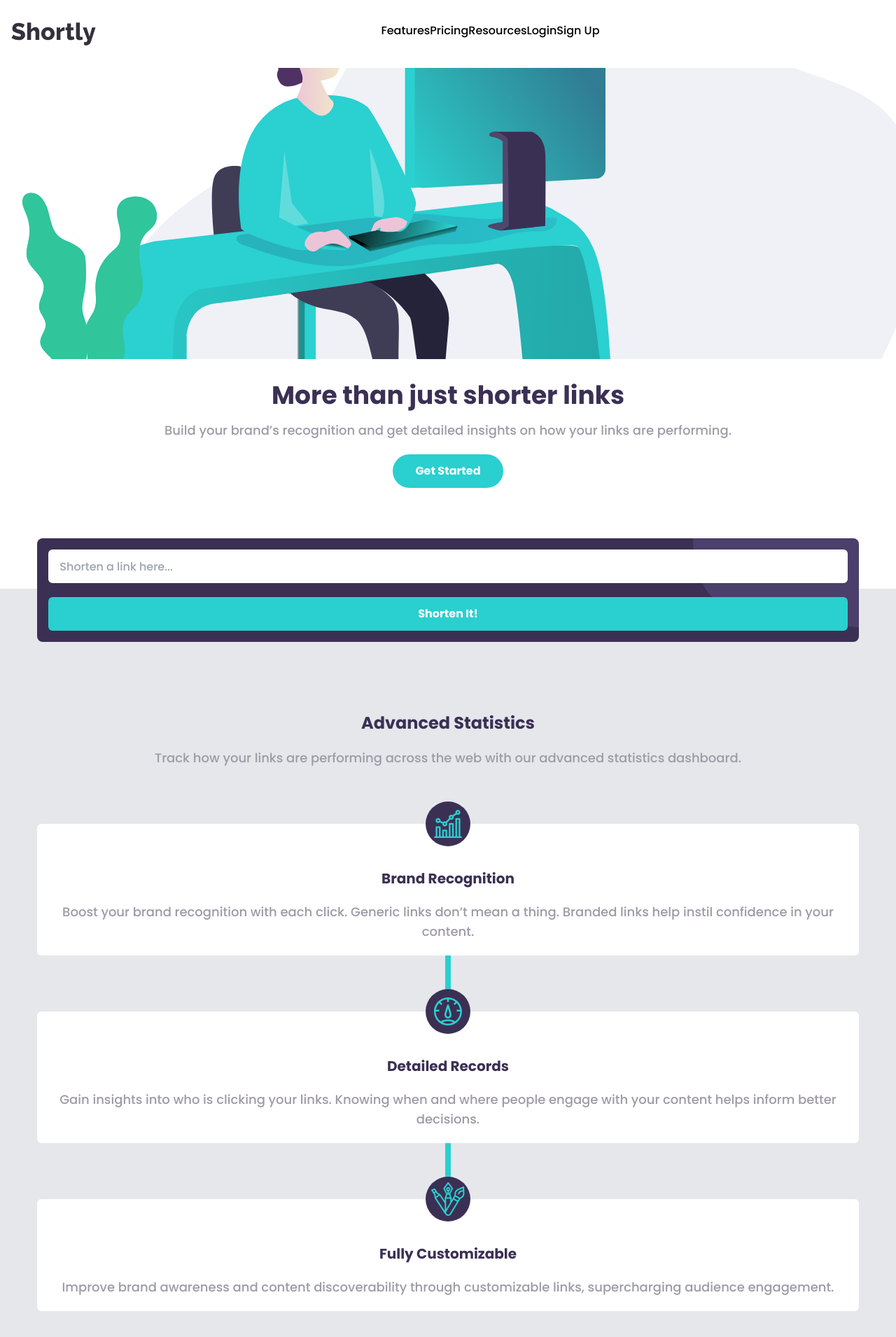
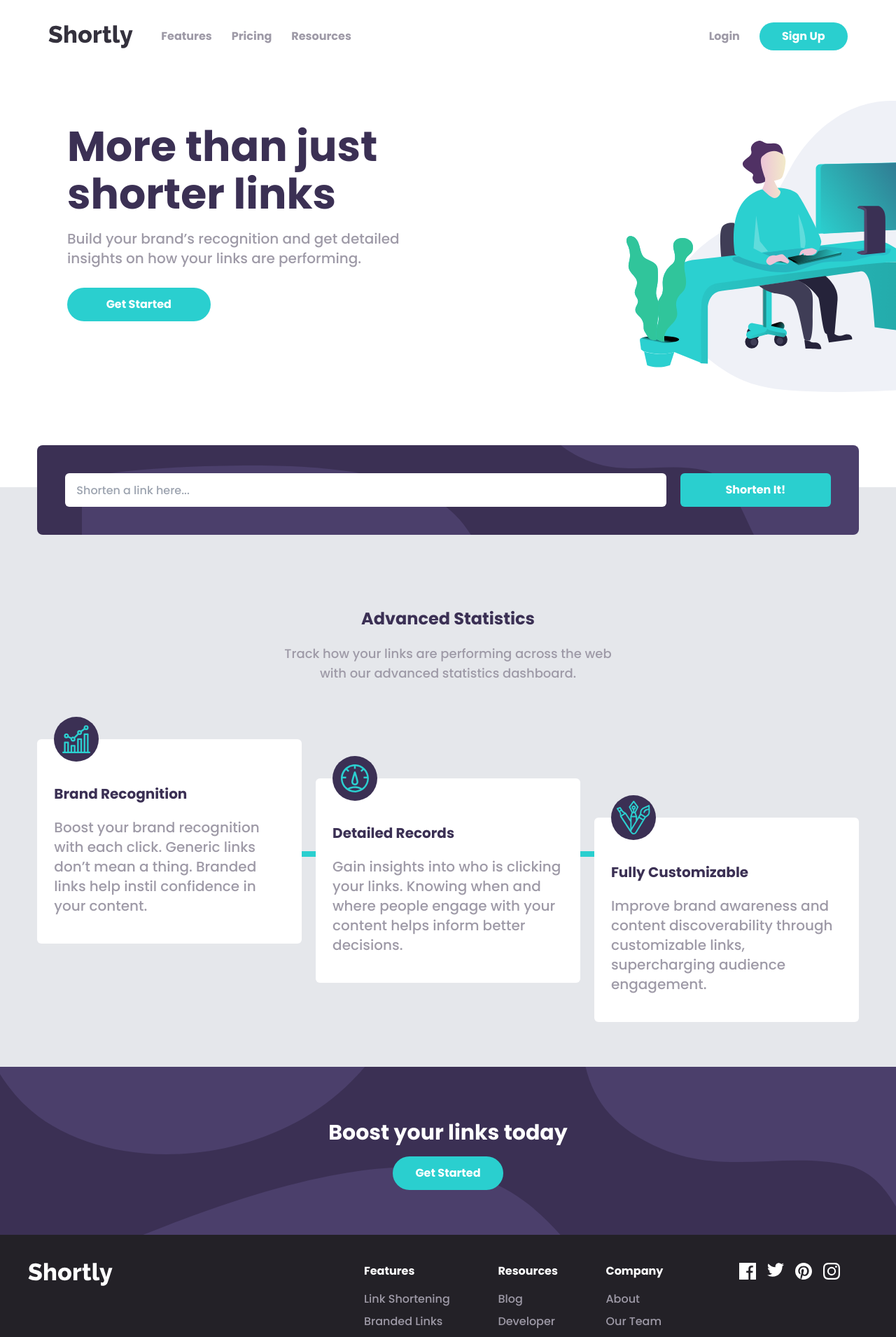
Before and after one commit to ahmedsaliuGit/url-shortener, a React (Create React App) app: page / in a window 1280 px wide. Shown: the top 1910 px of the page at 70% size. Built offline with nearby package versions, Linux system fonts and the light colour scheme.

Commit message:
Completed all the user stories

```diff
--- a/src/components/Footer.jsx
+++ b/src/components/Footer.jsx
@@ -1,15 +1,10 @@
 import React from "react";
-
-import Facebook from "../images/icon-facebook.svg";
-import Twitter from "../images/icon-twitter.svg";
-import Pinterest from "../images/icon-pinterest.svg";
-import Instagram from "../images/icon-instagram.svg";
 
 function Footer(props) {
   return (
-    <footer className="bg-v-dark-violet py-10">
-      <div className="lg:container text-center text-white w-11/12 mx-auto">
-        <div className="flex justify-center items-center py-4">
+    <footer className="bg-v-dark-violet p-10">
+      <div className="lg:container text-center lg:text-left text-white w-11/12 mx-auto lg:flex lg:justify-between">
+        <div className="flex justify-center lg:justify-start items-center lg:items-start py-4 lg:py-0 lg:w-2/5">
           <svg xmlns="http://www.w3.org/2000/svg" width="121" height="33">
             <path
               fill="#FFFFFF"
@@ -17,31 +12,81 @@ function Footer(props) {
             />
           </svg>
         </div>
-        <div>
-          <div className="text-grayish-violet mt-6">
+        <div className="lg:w-3/5 lg:flex justify-between">
+          <div className="text-grayish-violet mt-6 lg:mt-0">
             <h3 className="text-white mb-4 font-bold text-base">Features</h3>
-            <p className="mb-2">Link Shortening</p>
-            <p className="mb-2">Branded Links</p>
-            <p className="mb-2">Analytics</p>
+            <p className="mb-2 hover:text-c-cyan hover:cursor-pointer">
+              Link Shortening
+            </p>
+            <p className="mb-2 hover:text-c-cyan hover:cursor-pointer">
+              Branded Links
+            </p>
+            <p className="mb-2 hover:text-c-cyan hover:cursor-pointer">
+              Analytics
+            </p>
           </div>
-          <div className="text-grayish-violet mt-6">
+          <div className="text-grayish-violet mt-6 lg:mt-0">
             <h3 className="text-white mb-4 font-bold text-base">Resources</h3>
-            <p className="mb-2">Blog</p>
-            <p className="mb-2">Developer</p>
-            <p className="mb-2">Support</p>
+            <p className="mb-2 hover:text-c-cyan hover:cursor-pointer">Blog</p>
+            <p className="mb-2 hover:text-c-cyan hover:cursor-pointer">
+              Developer
+            </p>
+            <p className="mb-2 hover:text-c-cyan hover:cursor-pointer">
+              Support
+            </p>
           </div>
-          <div className="text-grayish-violet mt-6">
+          <div className="text-grayish-violet mt-6 lg:mt-0">
             <h3 className="text-white mb-4 font-bold text-base">Company</h3>
-            <p className="mb-2">About</p>
-            <p className="mb-2">Our Team</p>
-            <p className="mb-2">Career</p>
-            <p className="mb-2">Contact</p>
+            <p className="mb-2 hover:text-c-cyan hover:cursor-pointer">About</p>
+            <p className="mb-2 hover:text-c-cyan hover:cursor-pointer">
+              Our Team
+            </p>
+            <p className="mb-2 hover:text-c-cyan hover:cursor-pointer">
+              Career
+            </p>
+            <p className="mb-2 hover:text-c-cyan hover:cursor-pointer">
+              Contact
+            </p>
           </div>
-          <div className="flex justify-between items-center w-1/2 mt-10 mx-auto">
-            <img src={Facebook} alt="Social media icon facebook" />
-            <img src={Twitter} alt="Social media icon twitter" />
-            <img src={Pinterest} alt="Social media icon pinterest" />
-            <img src={Instagram} alt="Social media icon instagram" />
+          <div className="flex justify-between items-center lg:items-start w-1/2 lg:w-1/5 mt-10 lg:mt-0 mx-auto lg:mx-10">
+            <svg
+              className="hover:cursor-pointer hover:fill-current hover:text-cyan-200"
+              xmlns="http://www.w3.org/2000/svg"
+              width="24"
+              height="24"
+              fill="#FFF"
+              stroke="currentColor"
+              aria-hidden="true"
+            >
+              <path d="M22.675 0H1.325C.593 0 0 .593 0 1.325v21.351C0 23.407.593 24 1.325 24H12.82v-9.294H9.692v-3.622h3.128V8.413c0-3.1 1.893-4.788 4.659-4.788 1.325 0 2.463.099 2.795.143v3.24l-1.918.001c-1.504 0-1.795.715-1.795 1.763v2.313h3.587l-.467 3.622h-3.12V24h6.116c.73 0 1.323-.593 1.323-1.325V1.325C24 .593 23.407 0 22.675 0z" />
+            </svg>
+            <svg
+              xmlns="http://www.w3.org/2000/svg"
+              className="hover:cursor-pointer hover:fill-current hover:text-cyan-200"
+              width="24"
+              height="20"
+              fill="#FFF"
+            >
+              <path d="M24 2.557a9.83 9.83 0 01-2.828.775A4.932 4.932 0 0023.337.608a9.864 9.864 0 01-3.127 1.195A4.916 4.916 0 0016.616.248c-3.179 0-5.515 2.966-4.797 6.045A13.978 13.978 0 011.671 1.149a4.93 4.93 0 001.523 6.574 4.903 4.903 0 01-2.229-.616c-.054 2.281 1.581 4.415 3.949 4.89a4.935 4.935 0 01-2.224.084 4.928 4.928 0 004.6 3.419A9.9 9.9 0 010 17.54a13.94 13.94 0 007.548 2.212c9.142 0 14.307-7.721 13.995-14.646A10.025 10.025 0 0024 2.557z" />
+            </svg>
+            <svg
+              className="hover:cursor-pointer hover:fill-current hover:text-cyan-200"
+              xmlns="http://www.w3.org/2000/svg"
+              width="24"
+              height="24"
+              fill="#FFF"
+            >
+              <path d="M12 0C5.373 0 0 5.372 0 12c0 5.084 3.163 9.426 7.627 11.174-.105-.949-.2-2.405.042-3.441.218-.937 1.407-5.965 1.407-5.965s-.359-.719-.359-1.782c0-1.668.967-2.914 2.171-2.914 1.023 0 1.518.769 1.518 1.69 0 1.029-.655 2.568-.994 3.995-.283 1.194.599 2.169 1.777 2.169 2.133 0 3.772-2.249 3.772-5.495 0-2.873-2.064-4.882-5.012-4.882-3.414 0-5.418 2.561-5.418 5.207 0 1.031.397 2.138.893 2.738a.36.36 0 01.083.345l-.333 1.36c-.053.22-.174.267-.402.161-1.499-.698-2.436-2.889-2.436-4.649 0-3.785 2.75-7.262 7.929-7.262 4.163 0 7.398 2.967 7.398 6.931 0 4.136-2.607 7.464-6.227 7.464-1.216 0-2.359-.631-2.75-1.378l-.748 2.853c-.271 1.043-1.002 2.35-1.492 3.146C9.57 23.812 10.763 24 12 24c6.627 0 12-5.373 12-12 0-6.628-5.373-12-12-12z" />
+            </svg>
+            <svg
+              className="hover:cursor-pointer hover:fill-current hover:text-cyan-200"
+              xmlns="http://www.w3.org/2000/svg"
+              width="24"
+              height="24"
+              fill="#FFF"
+            >
+              <path d="M12 2.163c3.204 0 3.584.012 4.85.07 3.252.148 4.771 1.691 4.919 4.919.058 1.265.069 1.645.069 4.849 0 3.205-.012 3.584-.069 4.849-.149 3.225-1.664 4.771-4.919 4.919-1.266.058-1.644.07-4.85.07-3.204 0-3.584-.012-4.849-.07-3.26-.149-4.771-1.699-4.919-4.92-.058-1.265-.07-1.644-.07-4.849 0-3.204.013-3.583.07-4.849.149-3.227 1.664-4.771 4.919-4.919 1.266-.057 1.645-.069 4.849-.069zM12 0C8.741 0 8.333.014 7.053.072 2.695.272.273 2.69.073 7.052.014 8.333 0 8.741 0 12c0 3.259.014 3.668.072 4.948.2 4.358 2.618 6.78 6.98 6.98C8.333 23.986 8.741 24 12 24c3.259 0 3.668-.014 4.948-.072 4.354-.2 6.782-2.618 6.979-6.98.059-1.28.073-1.689.073-4.948 0-3.259-.014-3.667-.072-4.947-.196-4.354-2.617-6.78-6.979-6.98C15.668.014 15.259 0 12 0zm0 5.838a6.162 6.162 0 100 12.324 6.162 6.162 0 000-12.324zM12 16a4 4 0 110-8 4 4 0 010 8zm6.406-11.845a1.44 1.44 0 100 2.881 1.44 1.44 0 000-2.881z" />
+            </svg>
           </div>
         </div>
       </div>
--- a/src/components/Header.jsx
+++ b/src/components/Header.jsx
@@ -11,7 +11,7 @@ function Header(props) {
 
   return (
     <header>
-      <div className="xl:container xl:mx-auto px-4 py-8 flex justify-between">
+      <div className="lg:container lg:w-11/12 lg:mx-auto px-4 py-8 lg:py flex justify-between lg:justify-start items-center">
         <img src={Logo} alt="Shortly logo" />
         <div className="lg:hidden">
           <button
@@ -28,16 +28,26 @@ function Header(props) {
             </svg>
           </button>
         </div>
-        <nav className="hidden lg:flex lg:mx-auto">
+        <nav className="hidden lg:flex items-center w-full ml-10 text-grayish-violet">
           <ul className="lg:flex">
-            <li>Features</li>
-            <li>Pricing</li>
-            <li>Resources</li>
+            <li className="font-bold hover:text-dark-violet hover:cursor-pointer">
+              Features
+            </li>
+            <li className="ml-7 font-bold hover:text-dark-violet hover:cursor-pointer">
+              Pricing
+            </li>
+            <li className="ml-7 font-bold hover:text-dark-violet hover:cursor-pointer">
+              Resources
+            </li>
           </ul>
 
-          <ul className="lg:flex">
-            <li>Login</li>
-            <li>Sign Up</li>
+          <ul className="lg:flex items-center ml-auto">
+            <li className="ml-7 font-bold hover:text-dark-violet hover:cursor-pointer">
+              Login
+            </li>
+            <li className="ml-7 font-bold bg-c-cyan rounded-full px-8 py-2 text-white hover:bg-opacity-60 hover:cursor-pointer">
+              Sign Up
+            </li>
           </ul>
         </nav>
         <div
--- a/src/components/Main.jsx
+++ b/src/components/Main.jsx
@@ -1,24 +1,109 @@
-import React from "react";
+import React, { useState } from "react";
 
 import brandReco from "../images/icon-brand-recognition.svg";
 import brandRecords from "../images/icon-detailed-records.svg";
 import brandCustomized from "../images/icon-fully-customizable.svg";
 
+function fetchLocalStorageData() {
+  const urlList = localStorage.getItem("urlList");
+
+  if (urlList) return JSON.parse(urlList);
+
+  return null;
+}
+
+function limitStrLen(str) {
+  if (window.innerWidth <= 425) {
+    return str.substring(0, 37) + "...";
+  }
+
+  return str;
+}
+
 function Main(props) {
+  const [url, setUrl] = useState("");
+  const [isError, setIsError] = useState(false);
+  const [shortenUrlList, setShortenUrlList] = useState(
+    fetchLocalStorageData() || []
+  );
+  const [errorMsg, setErrorMsg] = useState("");
+
+  const handleOnChange = function (event) {
+    if (isError) {
+      setIsError(false);
+      setErrorMsg("");
+    }
+    setUrl(event.target.value);
+  };
+
+  const handleClick = async function () {
+    if (url === "") {
+      setIsError(true);
+      return;
+    }
+
+    const shortenUrl = "https://api.shrtco.de/v2/shorten?url=" + url;
+
+    const response = await fetch(shortenUrl);
+    const result = await response.json();
+
+    let newData = [];
+
+    if (result.ok) {
+      newData = [...shortenUrlList, result.result];
+      setShortenUrlList(newData);
+      updateLocalStorage(newData);
+      setUrl("");
+    } else {
+      setErrorMsg(limitStrLen(result.error));
+      setIsError(true);
+    }
+  };
+
+  const updateUrlCopy = function (arr, url, state) {
+    let updatedList = arr.map((item) => {
+      if (item.code === url.code) {
+        item.isCopied = state;
+      }
+
+      return item;
+    });
+
+    setShortenUrlList(updatedList);
+    updateLocalStorage(updatedList);
+
+    return updatedList;
+  };
+
+  const handleCopyClick = async function (url) {
+    try {
+      let updatedList = updateUrlCopy(shortenUrlList, url, true);
+
+      setTimeout(() => updateUrlCopy(updatedList, url, false), 3000);
+      await navigator.clipboard.writeText(url);
+    } catch (e) {
+      console.log(e);
+    }
+  };
+
+  const updateLocalStorage = function (urls) {
+    localStorage.setItem("urlList", JSON.stringify(urls));
+  };
+
   return (
     <main>
       <div>
-        <div>
-          <div className="bg-[url('images/illustration-working.svg')] bg-cover bg-no-repeat bg-left py-40 md:py-52 hero"></div>
-          <div className="text-center py-8 px-4">
-            <h1 className="text-4xl font-bold mb-4 text-dark-violet">
+        <div className="lg:flex lg:py-10 lg:ml-24 2xl:container 2xl:mx-auto">
+          <div className="bg-[url('images/illustration-working.svg')] bg-cover bg-no-repeat bg-left py-40 md:py-52 hero lg:order-2 lg:w-full lg:bg-contain lg:bg-right"></div>
+          <div className="text-center lg:text-left py-8 px-4 lg:px-0">
+            <h1 className="text-4xl lg:text-6xl lg:leading-[1.125em] font-bold mb-4 text-dark-violet">
               More than just shorter links
             </h1>
-            <p className="text-lg text-grayish-violet mb-5">
+            <p className="text-lg lg:text-xl text-grayish-violet mb-7">
               Build your brand’s recognition and get detailed insights on how
               your links are performing.
             </p>
-            <button className="bg-c-cyan rounded-full text-white font-bold px-8 py-3">
+            <button className="lg:w-2/5 bg-c-cyan rounded-full text-white font-bold px-8 py-3 hover:bg-cyan-200">
               Get Started
             </button>
           </div>
@@ -26,88 +111,125 @@ function Main(props) {
       </div>
 
       <div className="relative">
-        <div className="py-14"></div>
-        <div className="py-14 bg-gray-200"></div>
-        <div className="absolute top-10 w-full">
-          <div className="container mx-auto w-11/12 p-4 bg-dark-violet bg-[url(images/bg-shorten-mobile.svg)] bg-no-repeat bg-right-top rounded-lg">
-            <label htmlFor="url">
+        <div className="py-14 lg:py-12"></div>
+        <div className="py-12 lg:py-10 bg-gray-200"></div>
+        <div className="absolute top-10 lg:top-9 w-full">
+          <div className="container mx-auto w-11/12 p-4 lg:p-10 bg-dark-violet bg-[url(images/bg-shorten-mobile.svg)] lg:bg-[url(images/bg-shorten-desktop.svg)] bg-no-repeat bg-right-top rounded-lg lg:flex lg:items-center">
+            <label htmlFor="url" className="lg:w-4/5  lg:mr-5 lg:relative">
               <input
                 type="text"
                 placeholder="Shorten a link here..."
-                value=""
+                value={url}
                 id="url"
-                onChange={() => console.log("iput")}
-                className="w-full h-12 rounded-md mb-5 px-4"
+                onChange={handleOnChange}
+                className={`w-full h-12 rounded-md lg:mb-0 px-4 outline-dark-violet ${
+                  isError ? "border-2 border-solid border-red-600" : ""
+                }`}
               />
+              <span
+                className={`text-red-600 ${
+                  isError ? "visible" : "invisible"
+                } italic h-5 lg:block lg:absolute lg:-bottom-5`}
+              >
+                {errorMsg.length > 0 ? errorMsg : "Please add url"}
+              </span>
             </label>
-            <button className="w-full bg-c-cyan h-12 rounded-md text-white font-bold">
+            <button
+              className="w-full lg:w-1/5 mt-2 lg:mt-0 bg-c-cyan h-12 rounded-md text-white font-bold hover:bg-cyan-200"
+              onClick={handleClick}
+            >
               Shorten It!
             </button>
           </div>
-          <div></div>
         </div>
       </div>
 
-      <div className="bg-gray-200 w-full py-16">
+      <div className="bg-gray-200 w-full pb-16">
+        <div className="container mx-auto w-11/12 bg-gray-200 pb-5 pt-2 mb-16">
+          {shortenUrlList.map((item) => (
+            <div
+              className="lg:flex lg:justify-between lg:items-center bg-white py-3 lg:px-10 mb-2 rounded-md"
+              key={item.code}
+            >
+              <div className="w-full lg:w-[70%] border-b border-gray-200 lg:border-none px-5 lg:px-0 pb-3 lg:pb-0">
+                <p className="">{limitStrLen(item.original_link)}</p>
+              </div>
+              <div className="w-full lg:w-[20%] lg:mr-10 px-5 lg:px-0 py-3">
+                <p className="text-c-cyan lg:text-right">{item.short_link2}</p>
+              </div>
+              <div className="px-5 lg:px-0 lg:w-[10%]">
+                <button
+                  className={`w-full ${
+                    item.isCopied ? "bg-dark-violet" : "bg-c-cyan"
+                  } text-white rounded-md p-2`}
+                  onClick={() => handleCopyClick(item)}
+                >
+                  {item.isCopied ? "copied" : "copy"}
+                </button>
+              </div>
+            </div>
+          ))}
+        </div>
         <div className="container w-11/12 mx-auto text-center">
           <h2 className="text-2xl text-dark-violet font-bold">
             Advanced Statistics
           </h2>
-          <p className="text-lg text-grayish-violet mt-5">
+          <p className="text-lg text-grayish-violet mt-5 lg:w-2/5 lg:mx-auto">
             Track how your links are performing across the web with our advanced
             statistics dashboard.
           </p>
         </div>
 
         <div className="container w-11/12 mx-auto pt-10 relative z-10">
-          <div className="w-full absolute top-60">
-            <div className="w-2 h-[40em] md:h-96 my-auto mx-auto bg-c-cyan"></div>
+          <div className="w-full absolute top-60 lg:flex lg:justify-center lg:items-center">
+            <div className="w-2 h-[40em] md:h-96 lg:w-11/12 lg:h-2 my-auto mx-auto bg-c-cyan"></div>
           </div>
-          <div className="w-full text-center relative mt-10">
+          <div className="lg:flex lg:justify-center mt-10">
+            <div className="w-full text-center lg:text-left relative lg:mb-28">
               <div className="w-full absolute -top-8">
-              <div className="w-16 h-16 mx-auto rounded-full flex justify-center items-center bg-dark-violet">
+                <div className="w-16 h-16 mx-auto lg:ml-6 rounded-full flex justify-center items-center bg-dark-violet">
                   <img src={brandReco} alt="Icon brand recognition" />
                 </div>
               </div>
-            <div className="bg-white pt-16 px-4 pb-5 rounded-md">
+              <div className="bg-white pt-16 px-4 lg:px-6 pb-5 lg:pb-10 rounded-md">
                 <h3 className="text-dark-violet text-xl font-bold">
                   Brand Recognition
                 </h3>
-              <p className="text-lg text-grayish-violet mt-5">
+                <p className="text-lg lg:text-xl text-grayish-violet mt-5">
                   Boost your brand recognition with each click. Generic links
-                don’t mean a thing. Branded links help instil confidence in your
-                content.
+                  don’t mean a thing. Branded links help instil confidence in
+                  your content.
                 </p>
               </div>
             </div>
-          <div className="w-full text-center relative mt-20">
+            <div className="w-full text-center lg:text-left relative mt-20 lg:mt-0 lg:ml-5 self-center">
               <div className="w-full absolute -top-8">
-              <div className="w-16 h-16 mx-auto rounded-full flex justify-center items-center bg-dark-violet">
+                <div className="w-16 h-16 mx-auto lg:ml-6 rounded-full flex justify-center items-center bg-dark-violet">
                   <img src={brandRecords} alt="Icon detailed records" />
                 </div>
               </div>
-            <div className="bg-white pt-16 px-4 pb-5 rounded-md">
+              <div className="bg-white pt-16 px-4 lg:px-6 pb-5 lg:pb-10 rounded-md">
                 <h3 className="text-dark-violet text-xl font-bold">
                   Detailed Records
                 </h3>
-              <p className="text-lg text-grayish-violet mt-5">
-                Gain insights into who is clicking your links. Knowing when and
-                where people engage with your content helps inform better
+                <p className="text-lg lg:text-xl text-grayish-violet mt-5">
+                  Gain insights into who is clicking your links. Knowing when
+                  and where people engage with your content helps inform better
                   decisions.
                 </p>
               </div>
             </div>
-          <div className="w-full text-center relative mt-20">
+            <div className="w-full text-center lg:text-left relative mt-20 lg:mt-0 lg:ml-5 self-end">
               <div className="w-full absolute -top-8">
-              <div className="w-16 h-16 mx-auto rounded-full flex justify-center items-center bg-dark-violet">
+                <div className="w-16 h-16 mx-auto lg:ml-6 rounded-full flex justify-center items-center bg-dark-violet">
                   <img src={brandCustomized} alt="Icon fully customizable" />
                 </div>
               </div>
-            <div className="bg-white pt-16 px-4 pb-5 rounded-md">
+              <div className="bg-white pt-16 px-4 lg:px-6 pb-5 lg:pb-10 rounded-md">
                 <h3 className="text-dark-violet text-xl font-bold">
                   Fully Customizable
                 </h3>
-              <p className="text-lg text-grayish-violet mt-5">
+                <p className="text-lg lg:text-xl text-grayish-violet mt-5">
                   Improve brand awareness and content discoverability through
                   customizable links, supercharging audience engagement.
                 </p>
@@ -115,12 +237,13 @@ function Main(props) {
             </div>
           </div>
         </div>
+      </div>
 
       <div className="bg-dark-violet bg-[url('images/bg-boost-mobile.svg')] md:bg-[url('images/bg-boost-desktop.svg')] bg-no-repeat text-white text-center py-24 md:py-16">
-        <h2 className="font-bold text-2xl w-11/12 container mx-auto mt-3">
+        <h2 className="font-bold text-2xl lg:text-3xl w-11/12 container mx-auto mt-3">
           Boost your links today
         </h2>
-        <button className="bg-c-cyan rounded-full text-white font-bold px-8 py-3 mt-4">
+        <button className="bg-c-cyan rounded-full text-white font-bold px-8 py-3 mt-4 hover:bg-cyan-200">
           Get Started
         </button>
       </div>
--- a/src/index.css
+++ b/src/index.css
@@ -17,3 +17,13 @@ img {
 .hero {
   background-position-x: 2rem;
 }
+
+.btn:hover {
+  opacity: 1;
+}
+
+@media (min-width: 1028px) {
+  .hero {
+    background-position-x: 18rem !important;
+  }
+}
--- a/tailwind.config.js
+++ b/tailwind.config.js
@@ -25,8 +25,5 @@ module.exports = {
       },
     },
   },
-  variants: {
-    extend: {},
-  },
   plugins: [],
 };
```
Lines whose indentation alone changed are shown as unchanged.
